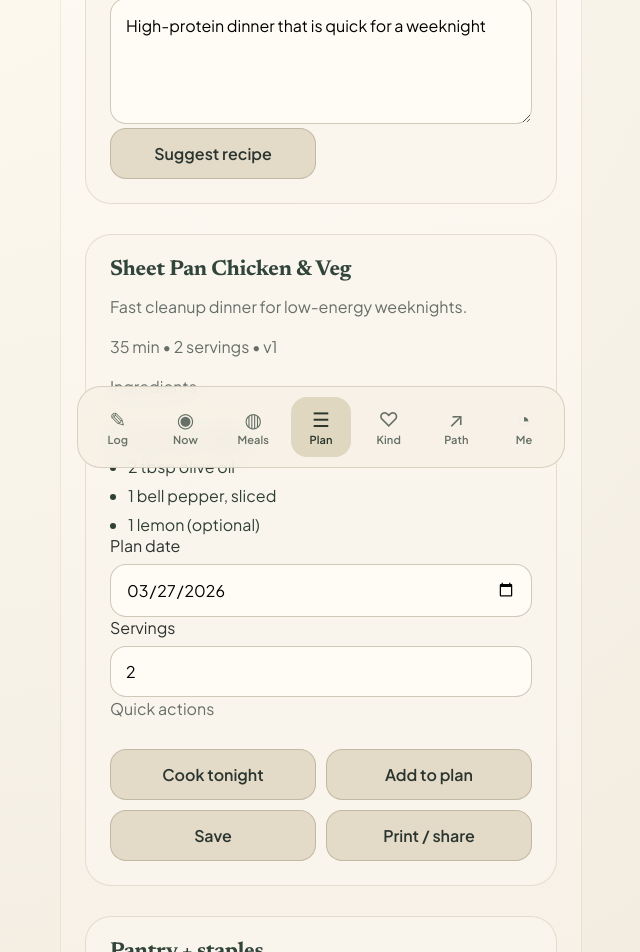
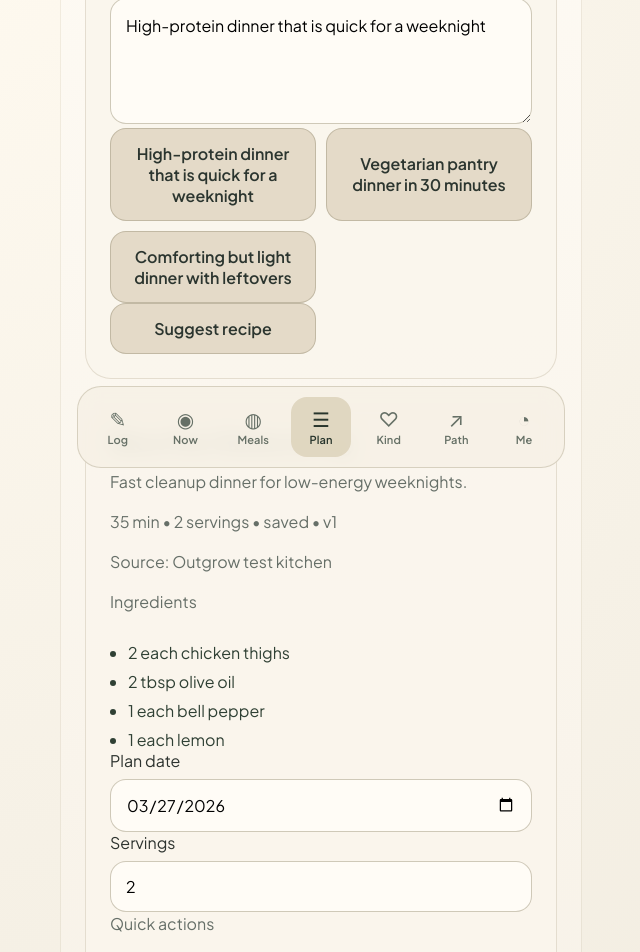
Before and after one commit to carllachance/outgrow, a React (Vite) app: page /planner in a window 1280 px wide. Shown: the part 320-1272 px from the top of the page, without its empty margins (319-959 px from the left). Built offline with nearby package versions, Linux system fonts and the light colour scheme.

Commit message:
Refine AI meal planner draft lifecycle and action semantics

```diff
--- /dev/null
+++ b/src/domain/meal-planning/aiRecipeSuggestion.ts
@@ -0,0 +1,80 @@
+import { normalizeIngredientAlias } from './derivations.js';
+import type { Recipe, RecipeIngredient } from './types.js';
+
+const titleCase = (value: string): string => value.split(' ').map((part) => part[0].toUpperCase() + part.slice(1)).join(' ');
+
+export const tokenizePrompt = (prompt: string): string[] => (
+  prompt
+    .toLowerCase()
+    .split(/[^a-z]+/)
+    .filter((token) => token.length > 2)
+);
+
+export const hasAnyToken = (tokens: string[], options: string[]): boolean => options.some((option) => tokens.includes(option));
+
+interface IngredientTemplate {
+  name: string;
+  quantity: number;
+  unit: string;
+  optional?: boolean;
+}
+
+const createIngredient = (template: IngredientTemplate, index: number): RecipeIngredient => {
+  const unitLabel = template.quantity === 1 ? template.unit : template.unit;
+  return {
+    id: `ing-${index + 1}`,
+    rawText: `${template.quantity} ${unitLabel} ${template.name}`,
+    itemKey: normalizeIngredientAlias(template.name),
+    displayName: titleCase(template.name),
+    quantity: template.quantity,
+    unit: template.unit,
+    optional: Boolean(template.optional)
+  };
+};
+
+export const suggestRecipeFromPrompt = (prompt: string, nowIso = new Date().toISOString()): Recipe => {
+  const tokens = tokenizePrompt(prompt);
+  const wantsVegetarian = hasAnyToken(tokens, ['vegetarian', 'veggie', 'plant', 'meatless']);
+  const wantsQuick = hasAnyToken(tokens, ['quick', 'fast', 'easy', 'simple', 'busy']);
+  const wantsComfort = hasAnyToken(tokens, ['comfort', 'cozy', 'creamy']);
+  const wantsSpicy = hasAnyToken(tokens, ['spicy', 'hot', 'chili']);
+
+  const baseProtein = wantsVegetarian ? 'chickpeas' : 'chicken breast';
+  const baseTitle = wantsVegetarian ? 'Veggie Bowl' : 'Protein Bowl';
+  const flavor = wantsComfort ? 'Creamy Herb' : wantsSpicy ? 'Spicy Lime' : 'Lemon Garlic';
+  const totalTimeMin = wantsQuick ? 25 : 40;
+  const cookTimeMin = wantsQuick ? 18 : 30;
+
+  const templates: IngredientTemplate[] = [
+    { name: baseProtein, quantity: 2, unit: 'cup' },
+    { name: 'olive oil', quantity: 1, unit: 'tbsp' },
+    { name: 'garlic', quantity: 1, unit: 'tbsp' },
+    { name: wantsComfort ? 'greek yogurt' : 'lemon', quantity: 1, unit: 'cup', optional: true },
+    { name: wantsSpicy ? 'chili flakes' : 'paprika', quantity: 1, unit: 'tbsp', optional: true },
+    { name: 'broccoli', quantity: 1, unit: 'cup' },
+    { name: 'rice', quantity: 1, unit: 'cup' }
+  ];
+
+  return {
+    id: `recipe-${crypto.randomUUID()}`,
+    title: `${flavor} ${baseTitle}`,
+    description: `AI suggestion based on: "${prompt.trim()}"`,
+    source: { type: 'ai_generated', label: 'Outgrow AI planner' },
+    status: 'draft',
+    version: 1,
+    servingsDefault: 2,
+    prepTimeMin: totalTimeMin - cookTimeMin,
+    cookTimeMin,
+    totalTimeMin,
+    ingredients: templates.map(createIngredient),
+    instructions: [
+      { step: 1, text: 'Prep produce, protein, and aromatics.' },
+      { step: 2, text: 'Cook the base grain while roasting or sautéing vegetables.' },
+      { step: 3, text: `Season and cook ${baseProtein} until tender.` },
+      { step: 4, text: `Finish with ${flavor.toLowerCase()} sauce and serve warm.` }
+    ],
+    tags: [wantsVegetarian ? 'vegetarian' : 'protein-forward', wantsQuick ? 'quick' : 'batch-cook'],
+    createdAt: nowIso,
+    updatedAt: nowIso
+  };
+};
--- a/src/domain/meal-planning/types.ts
+++ b/src/domain/meal-planning/types.ts
@@ -1,4 +1,4 @@
-export type RecipeStatus = 'saved' | 'archived' | 'rejected';
+export type RecipeStatus = 'draft' | 'saved' | 'archived' | 'rejected';
 export type MealStatus = 'planned' | 'cooked' | 'skipped' | 'moved';
 export type ShoppingMode = 'include_all' | 'include_missing_only';
 export type PantryStatus = 'on_hand' | 'low' | 'unknown' | 'not_on_hand';
@@ -24,7 +24,7 @@ export interface Recipe {
   title: string;
   description?: string;
   source?: {
-    type: 'web' | 'manual' | 'imported' | 'shared';
+    type: 'web' | 'manual' | 'imported' | 'shared' | 'generated' | 'ai_generated';
     label?: string;
     url?: string;
   };
--- a/src/screens/MealPlannerScreen.tsx
+++ b/src/screens/MealPlannerScreen.tsx
@@ -1,9 +1,11 @@
 import { useMemo, useState } from 'react';
 import { Card } from '../components/Card';
+import { suggestRecipeFromPrompt } from '../domain/meal-planning/aiRecipeSuggestion';
 import { InMemoryMealPlanningService } from '../domain/meal-planning/service';
 import type { PantryItem, PantryStatus, Recipe } from '../domain/meal-planning/types';
 
 const nowIso = '2026-03-26T12:00:00.000Z';
+const todayDate = '2026-03-26';
 
 const starterRecipe: Recipe = {
   id: 'recipe-weeknight-sheet-pan',
@@ -17,10 +19,10 @@ const starterRecipe: Recipe = {
   cookTimeMin: 25,
   totalTimeMin: 35,
   ingredients: [
-    { id: 'ing-1', rawText: '2 chicken thighs', itemKey: 'chicken_thigh', displayName: 'Chicken thighs', quantity: 2, unit: 'each', optional: false },
+    { id: 'ing-1', rawText: '2 each chicken thighs', itemKey: 'chicken_thigh', displayName: 'Chicken thighs', quantity: 2, unit: 'each', optional: false },
     { id: 'ing-2', rawText: '2 tbsp olive oil', itemKey: 'olive_oil', displayName: 'Olive oil', quantity: 2, unit: 'tbsp', optional: false },
-    { id: 'ing-3', rawText: '1 bell pepper, sliced', itemKey: 'capsicum', displayName: 'Bell pepper', quantity: 1, unit: 'each', optional: false },
-    { id: 'ing-4', rawText: '1 lemon (optional)', itemKey: 'lemon', displayName: 'Lemon', quantity: 1, unit: 'each', optional: true }
+    { id: 'ing-3', rawText: '1 each bell pepper', itemKey: 'capsicum', displayName: 'Bell pepper', quantity: 1, unit: 'each', optional: false },
+    { id: 'ing-4', rawText: '1 each lemon', itemKey: 'lemon', displayName: 'Lemon', quantity: 1, unit: 'each', optional: true }
   ],
   instructions: [
     { step: 1, text: 'Heat oven to 425°F and prep sheet pan.' },
@@ -38,74 +40,11 @@ const defaultPantry = [
   { id: 'pantry-oil', itemKey: 'olive_oil', displayName: 'Olive oil', status: 'low', staple: true, updatedAt: nowIso }
 ] satisfies PantryItem[];
 
-const tokenizePrompt = (prompt: string) => (
-  prompt
-    .toLowerCase()
-    .split(/[^a-z]+/)
-    .filter((token) => token.length > 2)
-);
-
-const hasAnyToken = (tokens: string[], options: string[]) => options.some((option) => tokens.includes(option));
-
-const normalizeItemKey = (name: string) => name.toLowerCase().replace(/[^a-z0-9]+/g, '_').replace(/^_+|_+$/g, '');
-
-const suggestRecipeFromPrompt = (prompt: string): Recipe => {
-  const tokens = tokenizePrompt(prompt);
-  const wantsVegetarian = hasAnyToken(tokens, ['vegetarian', 'veggie', 'plant', 'meatless']);
-  const wantsQuick = hasAnyToken(tokens, ['quick', 'fast', 'easy', 'simple', 'busy']);
-  const wantsComfort = hasAnyToken(tokens, ['comfort', 'cozy', 'creamy']);
-  const wantsSpicy = hasAnyToken(tokens, ['spicy', 'hot', 'chili']);
-
-  const baseProtein = wantsVegetarian ? 'chickpeas' : 'chicken breast';
-  const baseTitle = wantsVegetarian ? 'Veggie Bowl' : 'Protein Bowl';
-  const flavor = wantsComfort ? 'Creamy Herb' : wantsSpicy ? 'Spicy Lime' : 'Lemon Garlic';
-  const totalTimeMin = wantsQuick ? 25 : 40;
-  const cookTimeMin = wantsQuick ? 18 : 30;
-
-  const ingredientNames = [
-    baseProtein,
-    'olive oil',
-    'garlic',
-    wantsComfort ? 'greek yogurt' : 'lemon',
-    wantsSpicy ? 'chili flakes' : 'paprika',
-    'broccoli',
-    'rice'
-  ];
-
-  return {
-    id: `recipe-${crypto.randomUUID()}`,
-    title: `${flavor} ${baseTitle}`,
-    description: `AI suggestion based on: "${prompt.trim()}"`,
-    source: { type: 'manual', label: 'Outgrow AI planner' },
-    status: 'draft',
-    version: 1,
-    servingsDefault: 2,
-    prepTimeMin: totalTimeMin - cookTimeMin,
-    cookTimeMin,
-    totalTimeMin,
-    ingredients: ingredientNames.map((name, index) => ({
-      id: `ing-${index + 1}`,
-      rawText: index === 0 ? `2 cups ${name}` : `1 ${index < 2 ? 'tbsp' : 'cup'} ${name}`,
-      itemKey: normalizeItemKey(name),
-      displayName: name
-        .split(' ')
-        .map((part) => part[0].toUpperCase() + part.slice(1))
-        .join(' '),
-      quantity: index === 0 ? 2 : 1,
-      unit: index < 2 ? 'tbsp' : 'cup',
-      optional: index >= 3
-    })),
-    instructions: [
-      { step: 1, text: 'Prep produce, protein, and aromatics.' },
-      { step: 2, text: 'Cook the base grain while roasting or sautéing vegetables.' },
-      { step: 3, text: `Season and cook ${baseProtein} until tender.` },
-      { step: 4, text: `Finish with ${flavor.toLowerCase()} sauce and serve warm.` }
-    ],
-    tags: [wantsVegetarian ? 'vegetarian' : 'protein-forward', wantsQuick ? 'quick' : 'batch-cook'],
-    createdAt: nowIso,
-    updatedAt: nowIso
-  };
-};
+const quickPrompts = [
+  'High-protein dinner that is quick for a weeknight',
+  'Vegetarian pantry dinner in 30 minutes',
+  'Comforting but light dinner with leftovers'
+];
 
 export const MealPlannerScreen = () => {
   const service = useMemo(() => {
@@ -115,7 +54,7 @@ export const MealPlannerScreen = () => {
   }, []);
 
   const [recipe, setRecipe] = useState(starterRecipe);
-  const [prompt, setPrompt] = useState('High-protein dinner that is quick for a weeknight');
+  const [prompt, setPrompt] = useState(quickPrompts[0]);
   const [planDate, setPlanDate] = useState('2026-03-27');
   const [servings, setServings] = useState(2);
   const [pantryItems, setPantryItems] = useState<PantryItem[]>(defaultPantry);
@@ -126,27 +65,50 @@ export const MealPlannerScreen = () => {
     setPantryItems((current) => current.map((item) => (item.itemKey === itemKey ? { ...item, status, updatedAt: nowIso } : item)));
   };
 
+  const refreshShopping = () => {
+    const shopping = service.recalculateShopping({
+      shoppingListId: 'shopping-week-1',
+      scope: { type: 'week', startDate: '2026-03-26', endDate: '2026-04-01' },
+      pantryItems,
+      stapleItemKeys: ['salt', 'pepper', 'olive_oil'],
+      nowIso
+    });
+
+    const lines = shopping.explanations.map((explanation) => {
+      const meals = explanation.becauseMeals.map((meal) => meal.recipeTitle).join(', ');
+      return `${explanation.displayName}: ${explanation.finalPurchaseState} (from ${meals}; pantry ${explanation.pantryImpact.pantryStatus})`;
+    });
+
+    setLastShoppingExplanation(lines);
+    return shopping.items.length;
+  };
+
   const handleSuggestRecipe = () => {
     if (!prompt.trim()) {
-      setActionMessage('Add what you are craving so AI can suggest a recipe.');
+      setActionMessage('Share what you need tonight so we can draft a recipe.');
       return;
     }
 
-    const suggested = suggestRecipeFromPrompt(prompt);
-    const saved = service.saveRecipe(suggested);
-    setRecipe(saved);
-    setServings(saved.servingsDefault || servings);
-    setActionMessage(`Suggested recipe ready: ${saved.title}. You can now add it to plan, shop, or print.`);
+    const suggested = suggestRecipeFromPrompt(prompt, nowIso);
+    const savedDraft = service.saveRecipe(suggested);
+    setRecipe(savedDraft);
+    setServings(savedDraft.servingsDefault || servings);
+    setActionMessage(`Draft ready: ${savedDraft.title}. You can use it tonight, add it to plan, shop, or keep it in recipes.`);
   };
 
-  const handleSave = () => {
+  const handleKeepRecipe = () => {
+    if (recipe.status === 'saved') {
+      setActionMessage(`Already in recipes as v${recipe.version}.`);
+      return;
+    }
+
     const next = service.updateRecipe({
       recipeId: recipe.id,
       baseVersion: recipe.version,
-      patch: { notes: [{ id: 'note-1', kind: 'system', text: 'Saved from planner screen.' }], status: 'saved' }
+      patch: { notes: [{ id: 'note-1', kind: 'system', text: 'Kept from planner screen.' }], status: 'saved' }
     });
     setRecipe(next);
-    setActionMessage(`Saved recipe snapshot v${next.version}.`);
+    setActionMessage(`Recipe kept in your library as v${next.version}.`);
   };
 
   const handleAddToPlan = () => {
@@ -162,22 +124,25 @@ export const MealPlannerScreen = () => {
     setActionMessage(`Added to plan for ${plan.date} (${plan.mealType}).`);
   };
 
-  const handleRecalculateShopping = () => {
-    const shopping = service.recalculateShopping({
-      shoppingListId: 'shopping-week-1',
-      scope: { type: 'week', startDate: '2026-03-26', endDate: '2026-04-01' },
-      pantryItems,
-      stapleItemKeys: ['salt', 'pepper', 'olive_oil'],
+  const handleUseTonight = () => {
+    const tonightMeal = service.addToPlan({
+      id: `meal-${crypto.randomUUID()}`,
+      recipeId: recipe.id,
+      date: todayDate,
+      mealType: 'dinner',
+      servings,
+      shoppingMode: 'include_missing_only',
+      notes: 'Use tonight from AI planner',
       nowIso
     });
 
-    const lines = shopping.explanations.map((explanation) => {
-      const meals = explanation.becauseMeals.map((meal) => meal.recipeTitle).join(', ');
-      return `${explanation.displayName}: ${explanation.finalPurchaseState} (from ${meals}; pantry ${explanation.pantryImpact.pantryStatus})`;
-    });
+    setPlanDate(todayDate);
+    setActionMessage(`Tonight is set: ${tonightMeal.sourceSnapshot.recipeTitle} added for ${todayDate}.`);
+  };
 
-    setLastShoppingExplanation(lines);
-    setActionMessage(`Shopping list refreshed with ${shopping.items.length} items.`);
+  const handleRecalculateShopping = () => {
+    const count = refreshShopping();
+    setActionMessage(`Shopping list refreshed with ${count} items.`);
   };
 
   const handleRecipeCard = () => {
@@ -193,12 +158,12 @@ export const MealPlannerScreen = () => {
     <section className="screen">
       <header>
         <h1>Meal planner</h1>
-        <p className="muted">Chat with AI for a recipe, then push ingredients into planning and shopping.</p>
+        <p className="muted">Prompt first, then move the draft into tonight, your plan, shopping, or recipe library.</p>
       </header>
 
-      <Card title="Ask AI for a recipe">
+      <Card title="What do you need tonight?">
         <label>
-          What are you in the mood for?
+          Tell the chef what you need
           <textarea
             rows={3}
             value={prompt}
@@ -207,13 +172,19 @@ export const MealPlannerScreen = () => {
           />
         </label>
         <div className="meal-actions">
+          {quickPrompts.map((example) => (
+            <button key={example} type="button" onClick={() => setPrompt(example)}>{example}</button>
+          ))}
+        </div>
+        <div className="meal-actions">
           <button type="button" onClick={handleSuggestRecipe}>Suggest recipe</button>
         </div>
       </Card>
 
       <Card title={recipe.title}>
         <p className="muted">{recipe.description}</p>
-        <p className="muted">{recipe.totalTimeMin} min • {recipe.servingsDefault} servings • v{recipe.version}</p>
+        <p className="muted">{recipe.totalTimeMin} min • {recipe.servingsDefault} servings • {recipe.status} • v{recipe.version}</p>
+        <p className="muted">Source: {recipe.source?.label || 'Unknown source'}</p>
         <div className="stack compact">
           <p className="muted">Ingredients</p>
           <ul className="explanation-list">
@@ -231,10 +202,11 @@ export const MealPlannerScreen = () => {
         <div className="stack compact">
           <p className="muted">Quick actions</p>
           <div className="meal-actions">
-            <button type="button" onClick={handleRecalculateShopping}>Cook tonight</button>
+            <button type="button" onClick={handleUseTonight}>Use tonight</button>
             <button type="button" onClick={handleAddToPlan}>Add to plan</button>
-            <button type="button" onClick={handleSave}>Save</button>
+            <button type="button" onClick={handleKeepRecipe}>Keep recipe</button>
             <button type="button" onClick={handleRecipeCard}>Print / share</button>
+            <button type="button" onClick={handleRecalculateShopping}>Refresh shopping</button>
           </div>
         </div>
         {actionMessage ? <p className="generated-output-copy">{actionMessage}</p> : null}
@@ -259,7 +231,7 @@ export const MealPlannerScreen = () => {
 
       <Card title="Why items are on the list">
         {!lastShoppingExplanation.length ? (
-          <p className="muted">Run “Cook tonight” after adding a suggested recipe to refresh shopping explanations.</p>
+          <p className="muted">Use “Refresh shopping” after adding a meal to update explainable shopping output.</p>
         ) : (
           <ul className="explanation-list">
             {lastShoppingExplanation.map((line) => <li key={line}>{line}</li>)}
```
Also changed, not shown: src/domain/meal-planning/implementation-notes.md (+25 -8 lines), 1 other file (tests, documents, lock files or other folders).
